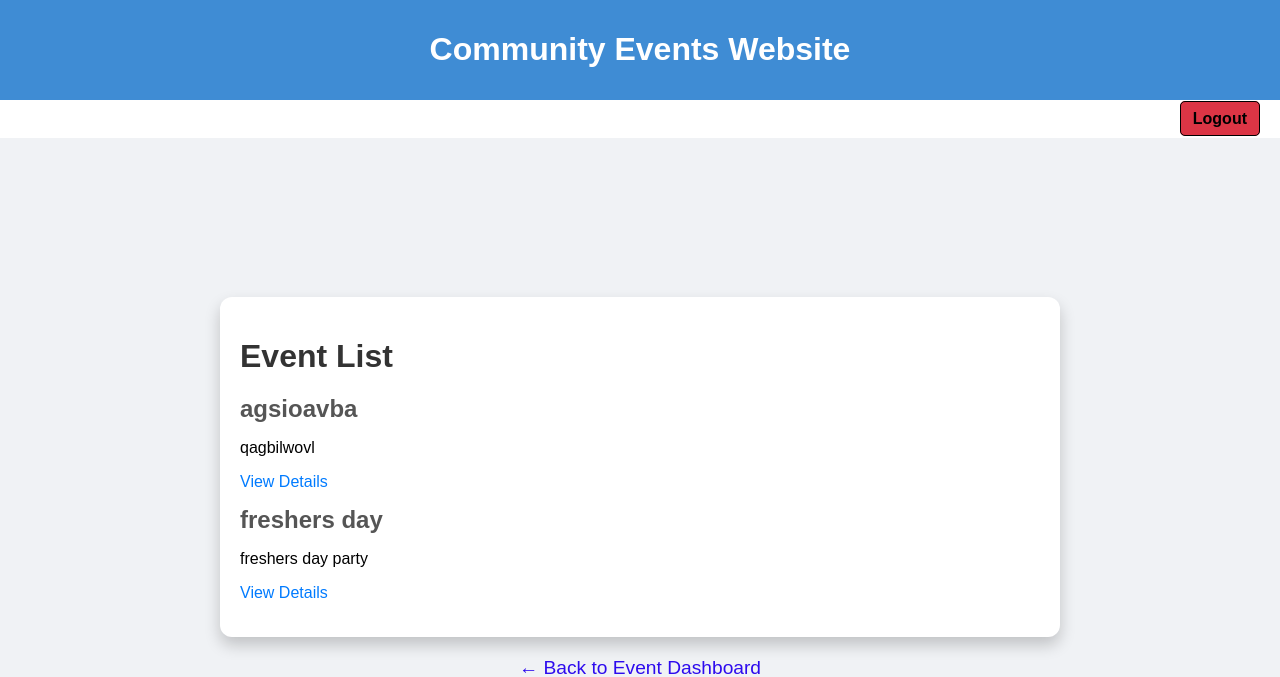
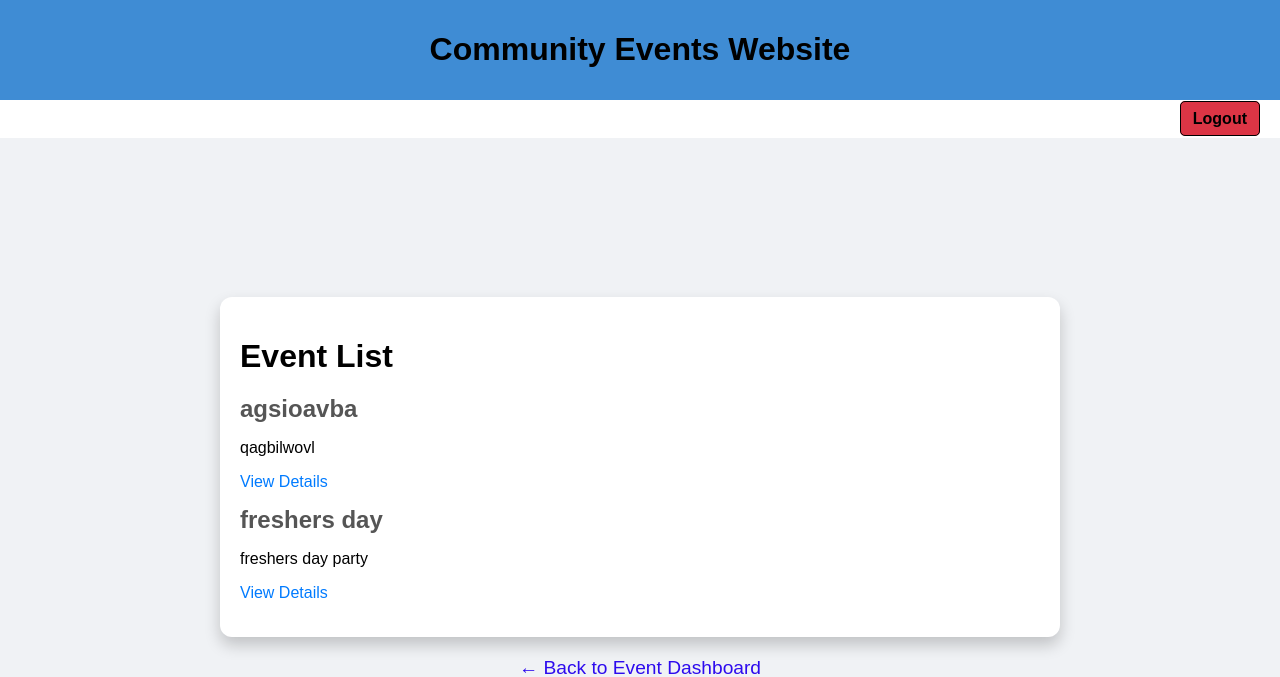
Before and after one commit to Greeshma0826/communityevents_new, a Django app: page /event_list in a window 1280 px wide. Shown: the top 677 px of the page. Run offline with Django 5.2, Linux system fonts and the light colour scheme; data comes from the database, SQL or seed files in the repository.

```diff
--- a/events/templates/event_list.html
+++ b/events/templates/event_list.html
@@ -14,7 +14,7 @@
 
         .header {
             background-color: #3f8cd4;
-            color: white;
+            color: rgb(0, 0, 0);
             padding: 10px 20px;
             text-align: center;
         }
@@ -64,7 +64,7 @@
 
         .event-list-box h1 {
             margin-bottom: 20px;
-            color: #333;
+            color: #000000;
         }
 
         .event-item {
```
